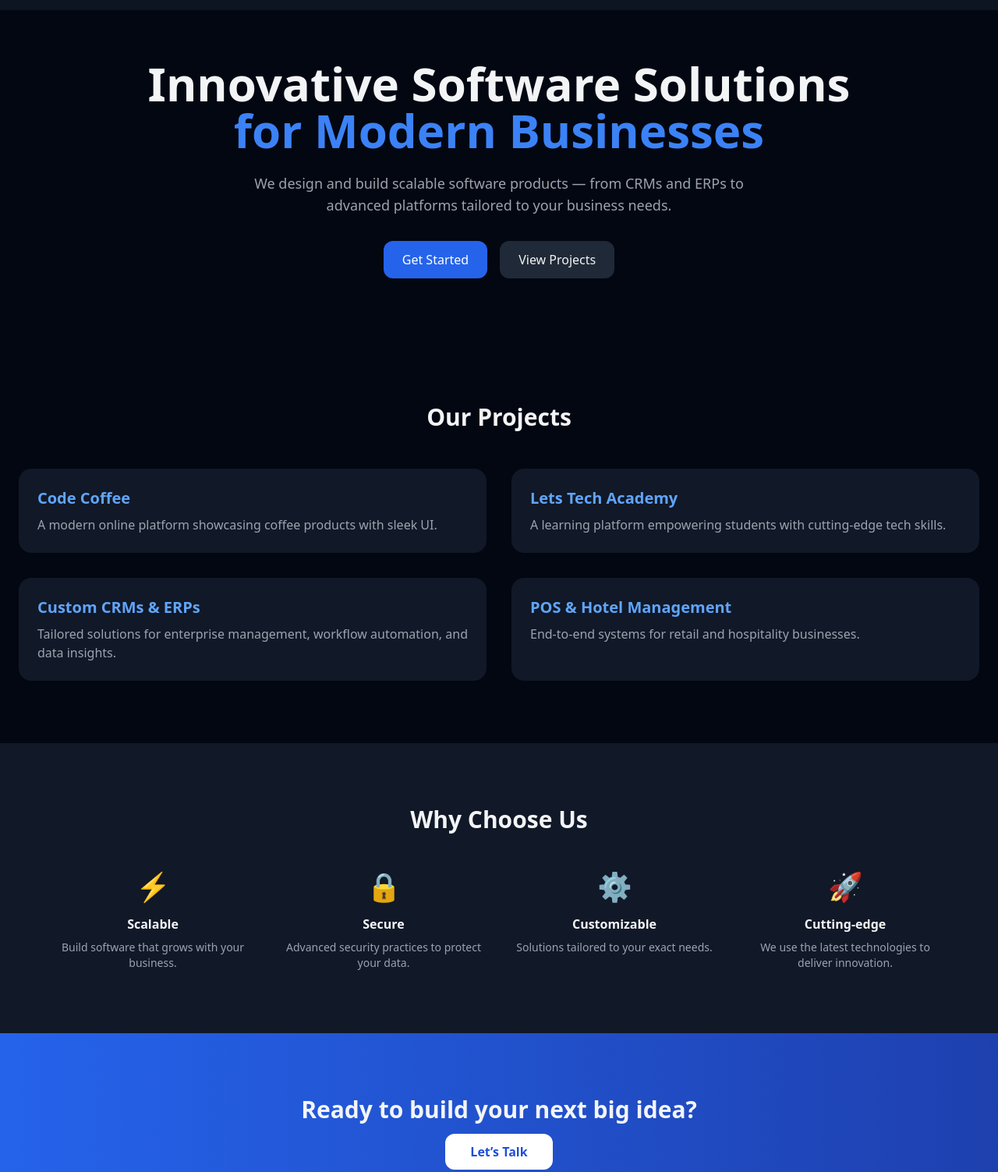
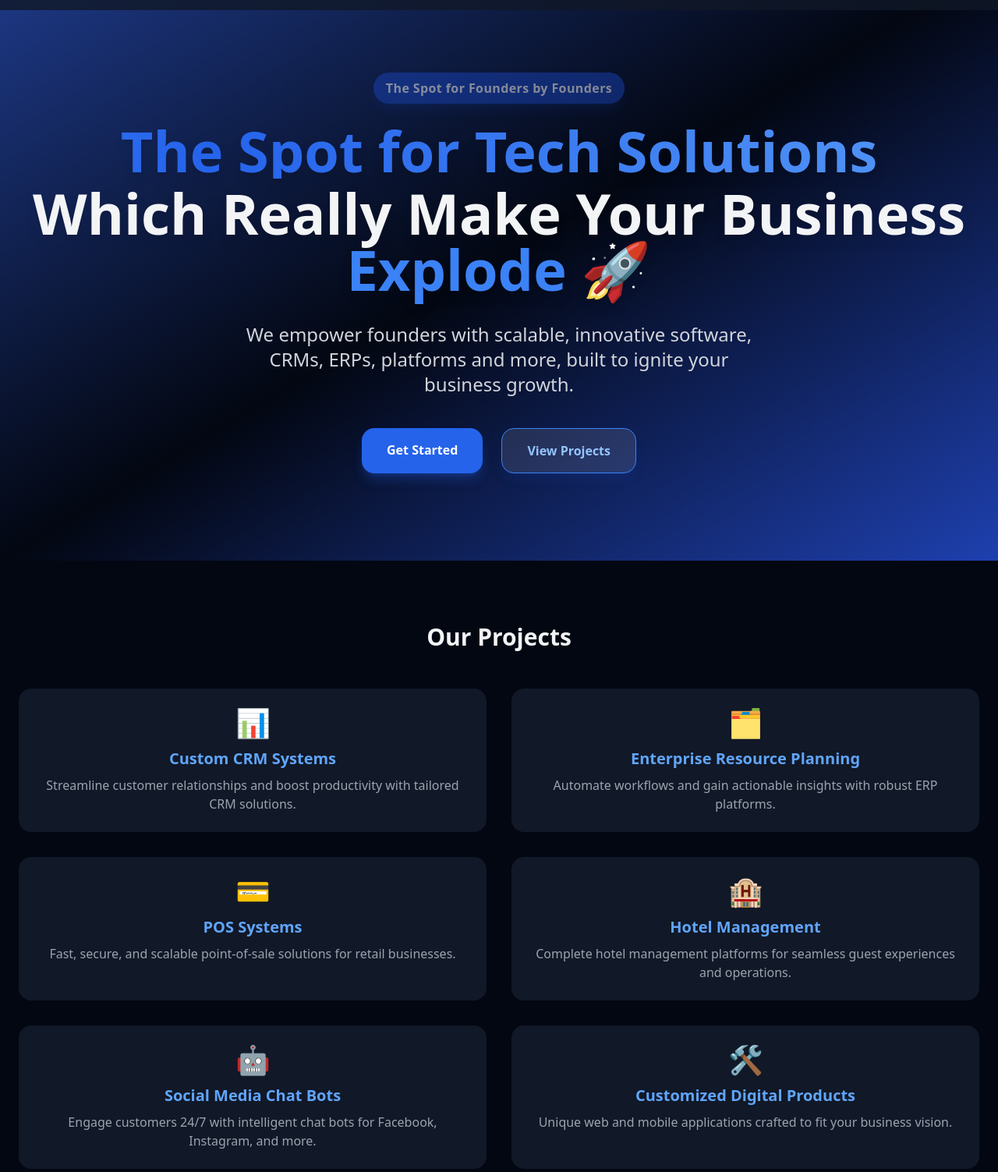
Before and after one commit to BradyTun/the-spot-landing, a plain HTML site: page index.html in a window 1280 px wide. Shown: the part 51-1554 px from the top of the page at 78% size. Drawn offline with nearby package versions, Linux system fonts and the light colour scheme.

Commit message:
Make Better

```diff
--- a/index.html
+++ b/index.html
@@ -5,6 +5,12 @@
     <meta name="viewport" content="width=device-width, initial-scale=1.0" />
     <title>The Spot Solutions</title>
     <script src="https://cdn.tailwindcss.com"></script>
+    <link href="https://fonts.googleapis.com/css2?family=Sora:wght@400;600;700&display=swap" rel="stylesheet">
+    <style>
+      html {
+        font-family: 'Sora', sans-serif;
+      }
+    </style>
   </head>
   <body class="bg-gray-950 text-gray-100 font-sans">
     <!-- Navbar -->
@@ -22,34 +28,65 @@
     </header>
 
     <!-- Hero -->
-    <section class="pt-32 pb-20 text-center px-6">
-      <h2 class="text-4xl md:text-6xl font-bold mb-6">
-        Innovative Software Solutions<br />
-        <span class="text-blue-500">for Modern Businesses</span>
+    <section class="relative pt-36 pb-28 text-center px-6 overflow-hidden bg-gradient-to-br from-blue-900 via-gray-950 to-blue-800">
+      <!-- Decorative Blobs -->
+      <div class="absolute top-0 left-0 w-72 h-72 bg-blue-600 opacity-30 rounded-full blur-3xl -z-10"></div>
+      <div class="absolute bottom-0 right-0 w-96 h-96 bg-blue-400 opacity-20 rounded-full blur-2xl -z-10"></div>
+      <div class="absolute top-1/2 left-1/2 w-40 h-40 bg-blue-500 opacity-20 rounded-full blur-2xl -translate-x-1/2 -translate-y-1/2 -z-10"></div>
+      <!-- Tagline -->
+      <span class="inline-block px-4 py-2 mb-6 rounded-full bg-blue-700/80 text-white font-semibold tracking-wide shadow-lg shadow-blue-700/20 animate-pulse">
+      The Spot for Founders by Founders
+      </span>
+      <!-- Main Heading -->
+      <h2 class="text-5xl md:text-7xl font-extrabold mb-8 leading-tight text-white drop-shadow-lg">
+      <span class="block text-blue-400 animate-gradient bg-gradient-to-r from-blue-400 via-blue-600 to-blue-400 bg-clip-text text-transparent">
+        The Spot for Tech Solutions
+      </span>
+      <span class="block mt-2 text-gray-100">Which Really Make Your Business <span class="text-blue-500 animate-bounce">Explode 🚀</span></span>
       </h2>
-      <p class="text-lg text-gray-400 mb-8 max-w-2xl mx-auto">
-        We design and build scalable software products — from CRMs and ERPs to
-        advanced platforms tailored to your business needs.
+      <!-- Subheading -->
+      <p class="text-xl md:text-2xl text-gray-300 mb-10 max-w-2xl mx-auto font-medium">
+      We empower founders with scalable, innovative software, CRMs, ERPs, platforms and more, built to ignite your business growth.
       </p>
-      <div class="flex justify-center gap-4">
+      <!-- CTA Buttons -->
+      <div class="flex flex-col md:flex-row justify-center gap-6">
       <a
         href="#contact"
-          class="px-6 py-3 bg-blue-600 hover:bg-blue-700 rounded-xl text-white font-medium"
-          >Get Started</a
-        >
+        class="px-8 py-4 bg-blue-600 hover:bg-blue-700 rounded-2xl text-white font-bold shadow-lg shadow-blue-600/30 transition transform hover:-translate-y-1"
+      >Get Started</a>
       <a
         href="#projects"
-          class="px-6 py-3 bg-gray-800 hover:bg-gray-700 rounded-xl font-medium"
-          >View Projects</a
-        >
+        class="px-8 py-4 bg-white/10 hover:bg-white/20 rounded-2xl text-blue-300 font-bold border border-blue-500 shadow-lg shadow-blue-600/10 transition transform hover:-translate-y-1"
+      >View Projects</a>
       </div>
+      <!-- Decorative Stars -->
+      <!-- <div class="absolute top-10 right-20 text-3xl text-blue-400 opacity-60 animate-spin-slow">✨</div> -->
+      <!-- <div class="absolute bottom-16 left-24 text-2xl text-blue-500 opacity-50 animate-pulse">🌟</div> -->
     </section>
+    <style>
+      @keyframes gradient {
+      0% {background-position:0% 50%;}
+      50% {background-position:100% 50%;}
+      100% {background-position:0% 50%;}
+      }
+      .animate-gradient {
+      background-size: 200% 200%;
+      animation: gradient 4s ease infinite;
+      }
+      @keyframes spin-slow {
+      0% {transform: rotate(0deg);}
+      100% {transform: rotate(360deg);}
+      }
+      .animate-spin-slow {
+      animation: spin-slow 8s linear infinite;
+      }
+    </style>
 
     <!-- Projects -->
     <section id="projects" class="py-20 px-6 max-w-7xl mx-auto">
       <h3 class="text-3xl font-bold text-center mb-12">Our Projects</h3>
       <div class="grid md:grid-cols-2 gap-8">
-        <a
+        <!-- <a
           href="https://code-coffee-sand.vercel.app/"
           target="_blank"
           class="bg-gray-900 p-6 rounded-2xl hover:shadow-lg hover:shadow-blue-600/20 transition"
@@ -69,28 +106,52 @@
           </h4>
           <p class="text-gray-400">
             A learning platform empowering students with cutting-edge tech
-            skills.
-          </p>
-        </a>
-        <div
-          class="bg-gray-900 p-6 rounded-2xl hover:shadow-lg hover:shadow-blue-600/20 transition"
-        >
-          <h4 class="text-xl font-semibold mb-2 text-blue-400">
-            Custom CRMs & ERPs
-          </h4>
-          <p class="text-gray-400">
-            Tailored solutions for enterprise management, workflow automation,
-            and data insights.
+            <!-- Custom CRMs -->
+            <div class="bg-gray-900 p-6 rounded-2xl hover:shadow-lg hover:shadow-blue-600/20 transition flex flex-col items-center">
+              <div class="text-blue-500 text-4xl mb-3">📊</div>
+              <h4 class="text-xl font-semibold mb-2 text-blue-400">Custom CRM Systems</h4>
+              <p class="text-gray-400 text-center">
+                Streamline customer relationships and boost productivity with tailored CRM solutions.
               </p>
             </div>
-        <div
-          class="bg-gray-900 p-6 rounded-2xl hover:shadow-lg hover:shadow-blue-600/20 transition"
-        >
-          <h4 class="text-xl font-semibold mb-2 text-blue-400">
-            POS & Hotel Management
-          </h4>
-          <p class="text-gray-400">
-            End-to-end systems for retail and hospitality businesses.
+            <!-- Custom ERPs -->
+            <div class="bg-gray-900 p-6 rounded-2xl hover:shadow-lg hover:shadow-blue-600/20 transition flex flex-col items-center">
+              <div class="text-blue-500 text-4xl mb-3">🗂️</div>
+              <h4 class="text-xl font-semibold mb-2 text-blue-400">Enterprise Resource Planning</h4>
+              <p class="text-gray-400 text-center">
+                Automate workflows and gain actionable insights with robust ERP platforms.
+              </p>
+            </div>
+            <!-- POS Systems -->
+            <div class="bg-gray-900 p-6 rounded-2xl hover:shadow-lg hover:shadow-blue-600/20 transition flex flex-col items-center">
+              <div class="text-blue-500 text-4xl mb-3">💳</div>
+              <h4 class="text-xl font-semibold mb-2 text-blue-400">POS Systems</h4>
+              <p class="text-gray-400 text-center">
+                Fast, secure, and scalable point-of-sale solutions for retail businesses.
+              </p>
+            </div>
+            <!-- Hotel Management -->
+            <div class="bg-gray-900 p-6 rounded-2xl hover:shadow-lg hover:shadow-blue-600/20 transition flex flex-col items-center">
+              <div class="text-blue-500 text-4xl mb-3">🏨</div>
+              <h4 class="text-xl font-semibold mb-2 text-blue-400">Hotel Management</h4>
+              <p class="text-gray-400 text-center">
+                Complete hotel management platforms for seamless guest experiences and operations.
+              </p>
+            </div>
+            <!-- Social Media Chat Bots -->
+            <div class="bg-gray-900 p-6 rounded-2xl hover:shadow-lg hover:shadow-blue-600/20 transition flex flex-col items-center">
+              <div class="text-blue-500 text-4xl mb-3">🤖</div>
+              <h4 class="text-xl font-semibold mb-2 text-blue-400">Social Media Chat Bots</h4>
+              <p class="text-gray-400 text-center">
+                Engage customers 24/7 with intelligent chat bots for Facebook, Instagram, and more.
+              </p>
+            </div>
+            <!-- Customized Digital Products -->
+            <div class="bg-gray-900 p-6 rounded-2xl hover:shadow-lg hover:shadow-blue-600/20 transition flex flex-col items-center">
+              <div class="text-blue-500 text-4xl mb-3">🛠️</div>
+              <h4 class="text-xl font-semibold mb-2 text-blue-400">Customized Digital Products</h4>
+              <p class="text-gray-400 text-center">
+                Unique web and mobile applications crafted to fit your business vision.
               </p>
             </div>
       </div>
```
Lines whose indentation alone changed are shown as unchanged.
